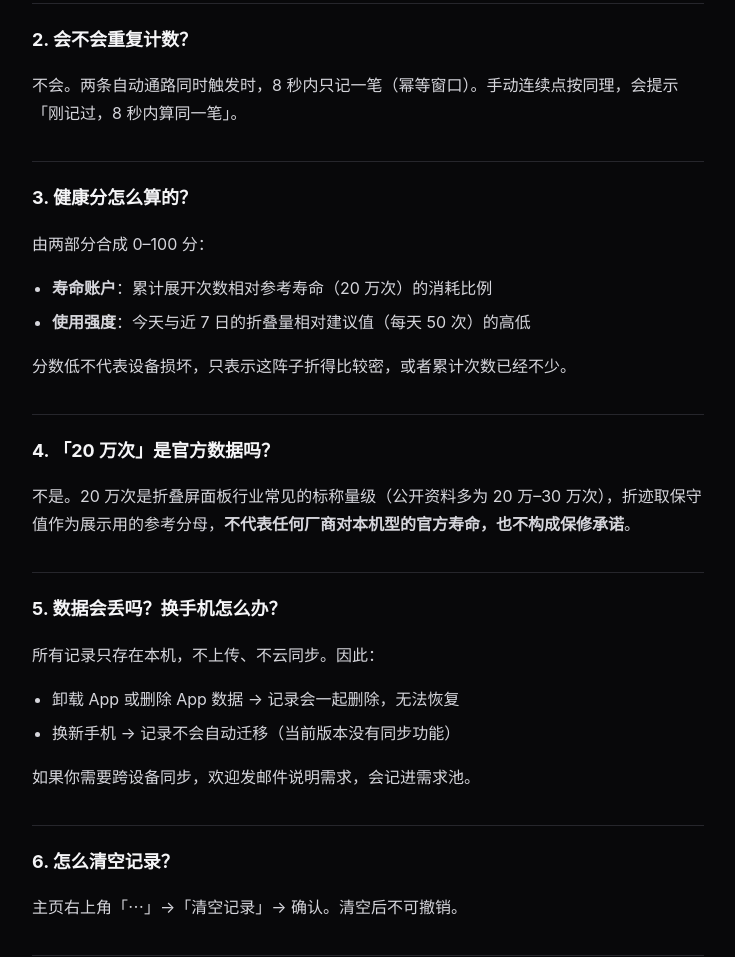
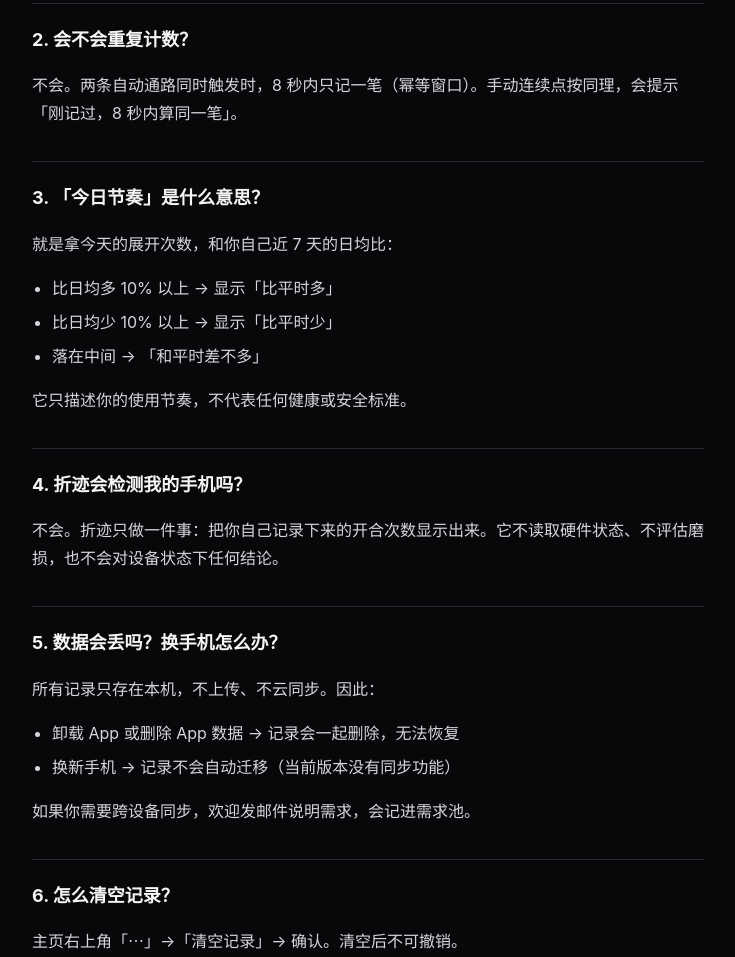
Before and after one commit to Lrreo0909/foldtrail-legal, a plain HTML site: page support.html in a window 1280 px wide. Shown: the part 675-1632 px from the top of the page, without its empty margins (272-1007 px from the left). Drawn offline with Linux system fonts and the light colour scheme.

Commit message:
update: 移除健康分/寿命相关说明，改为使用统计口径

```diff
--- a/support.html
+++ b/support.html
@@ -25,7 +25,7 @@
 <body>
 <div class="wrap">
   <h1>折迹 Foldtrail 支持</h1>
-  <div class="sub">记录折叠次数 · 折叠健康分 · 桌面组件</div>
+  <div class="sub">记录折叠次数 · 使用统计 · 桌面组件</div>
 
   <div class="box">
     <p><span class="key">需要人工帮忙？</span>发邮件到
@@ -45,16 +45,17 @@
   <h2>2. 会不会重复计数？</h2>
   <p>不会。两条自动通路同时触发时，8 秒内只记一笔（幂等窗口）。手动连续点按同理，会提示「刚记过，8 秒内算同一笔」。</p>
 
-  <h2>3. 健康分怎么算的？</h2>
-  <p>由两部分合成 0–100 分：</p>
+  <h2>3. 「今日节奏」是什么意思？</h2>
+  <p>就是拿今天的展开次数，和你自己近 7 天的日均比：</p>
   <ul>
-    <li><strong>寿命账户</strong>：累计展开次数相对参考寿命（20 万次）的消耗比例</li>
-    <li><strong>使用强度</strong>：今天与近 7 日的折叠量相对建议值（每天 50 次）的高低</li>
+    <li>比日均多 10% 以上 → 显示「比平时多」</li>
+    <li>比日均少 10% 以上 → 显示「比平时少」</li>
+    <li>落在中间 → 「和平时差不多」</li>
   </ul>
-  <p>分数低不代表设备损坏，只表示这阵子折得比较密，或者累计次数已经不少。</p>
+  <p>它只描述你的使用节奏，不代表任何健康或安全标准。</p>
 
-  <h2>4. 「20 万次」是官方数据吗？</h2>
-  <p>不是。20 万次是折叠屏面板行业常见的标称量级（公开资料多为 20 万–30 万次），折迹取保守值作为展示用的参考分母，<strong>不代表任何厂商对本机型的官方寿命，也不构成保修承诺</strong>。</p>
+  <h2>4. 折迹会检测我的手机吗？</h2>
+  <p>不会。折迹只做一件事：把你自己记录下来的开合次数显示出来。它不读取硬件状态、不评估磨损，也不会对设备状态下任何结论。</p>
 
   <h2>5. 数据会丢吗？换手机怎么办？</h2>
   <p>所有记录只存在本机，不上传、不云同步。因此：</p>
```
